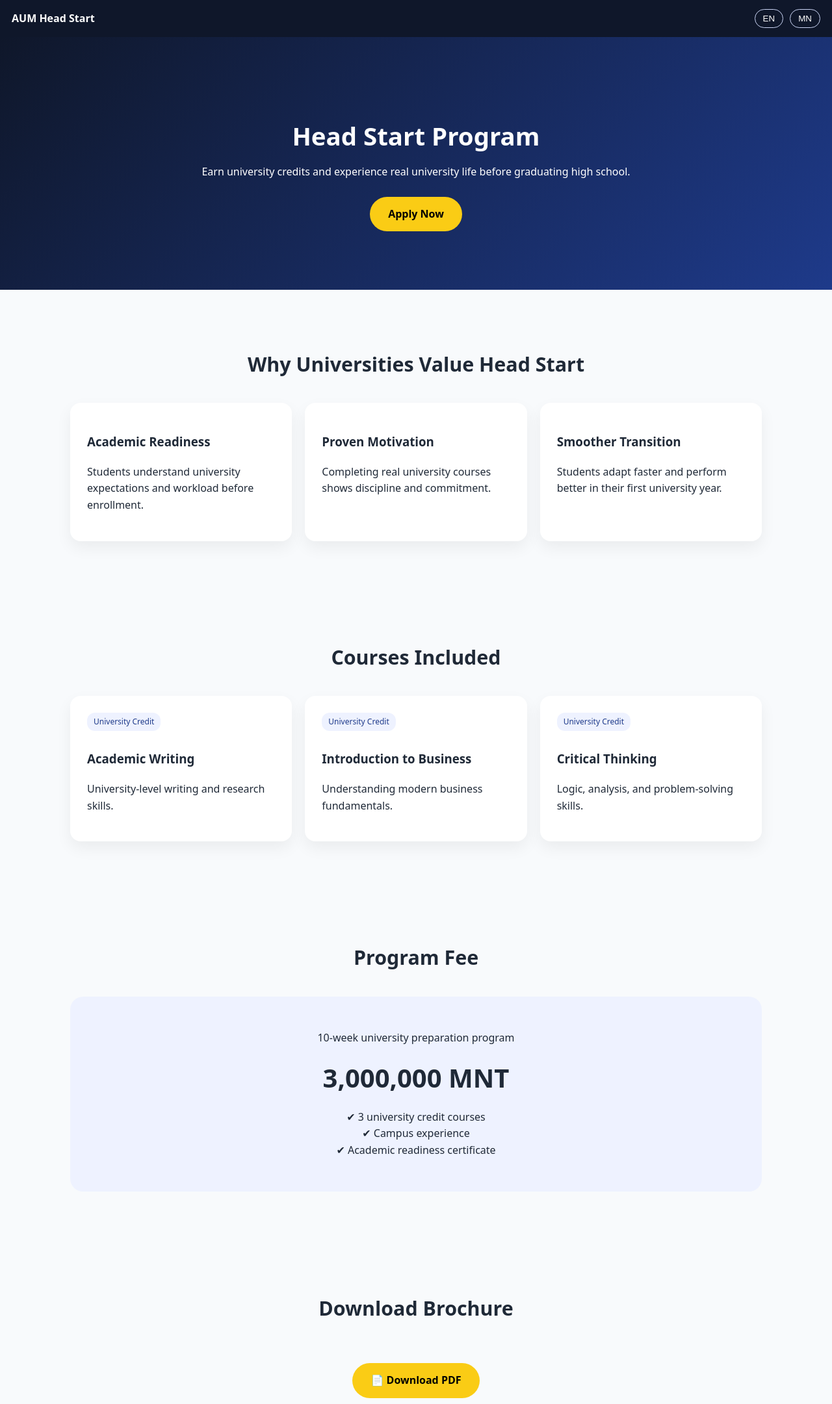
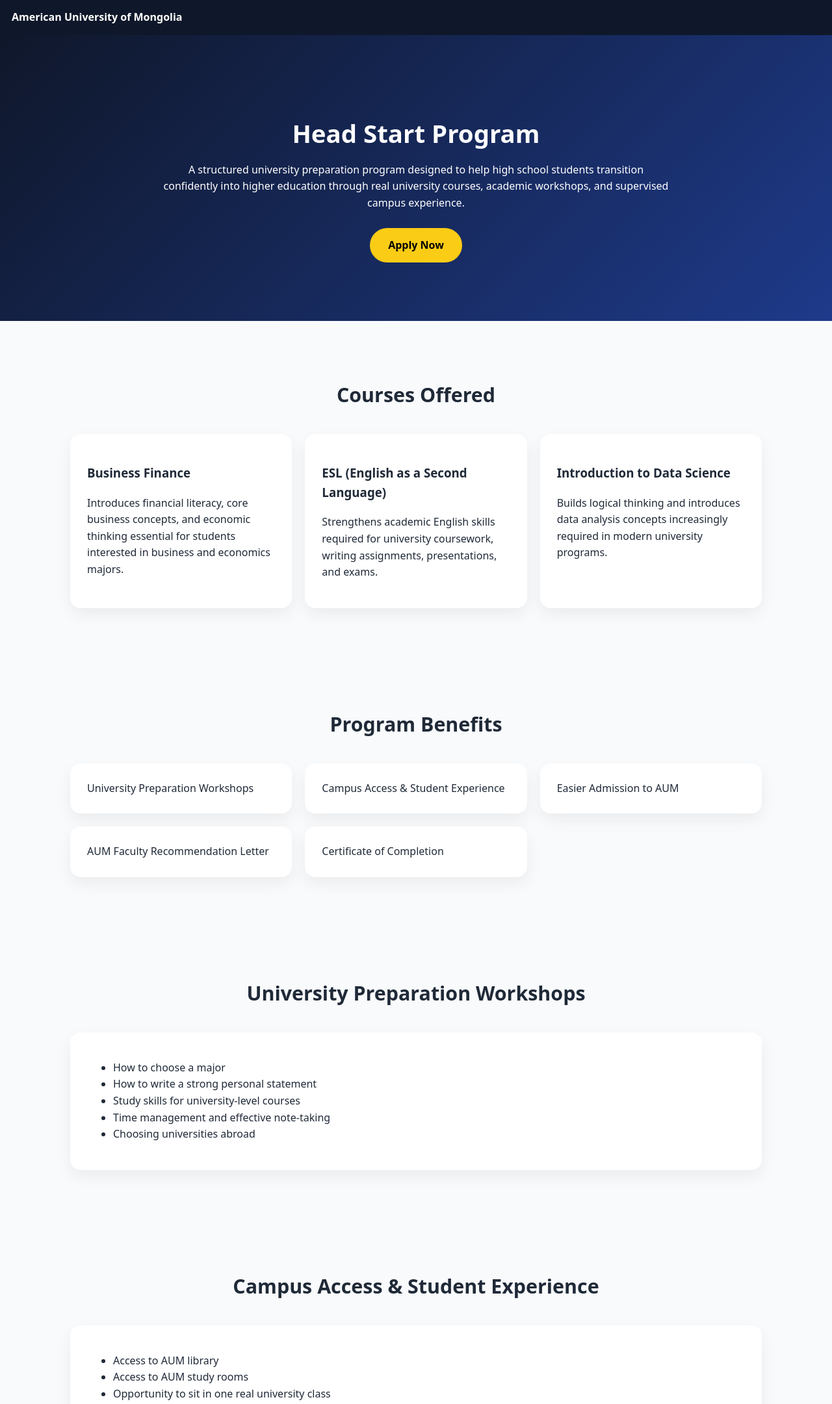
Before and after one commit to nmunkhbold-ux/aum-headstart, a plain HTML site: page index.html in a window 1280 px wide. Shown: the top 2161 px of the page at 65% size. Drawn offline with Linux system fonts and the light colour scheme.

Commit message:
Update index.html

```diff
--- a/index.html
+++ b/index.html
@@ -6,24 +6,10 @@
 <title>AUM Head Start Program | University Preparation in Mongolia</title>
 
 <!-- SEO -->
-<meta name="description" content="The AUM Head Start Program helps high school students earn university credits, experience real university classes, and prepare for studying abroad at the American University of Mongolia.">
-<meta name="keywords" content="Head Start Program Mongolia, AUM Head Start, university preparation Mongolia, high school university credits, study abroad Mongolia">
+<meta name="description" content="AUM Head Start Program is a university preparation program for high school students in Mongolia. Includes university courses, preparation workshops, campus access, recommendation letters, and merit-based scholarships.">
+<meta name="keywords" content="AUM Head Start, university preparation Mongolia, high school university readiness, AUM recommendation letter, study abroad preparation">
 <meta name="author" content="American University of Mongolia">
 <meta name="robots" content="index, follow">
-<meta name="googlebot" content="index, follow">
-
-<!-- Open Graph -->
-<meta property="og:title" content="AUM Head Start Program">
-<meta property="og:description" content="Earn university credits and experience real university life before graduating high school.">
-<meta property="og:type" content="website">
-<meta property="og:url" content="https://your-site-name.netlify.app">
-<meta property="og:image" content="https://your-site-name.netlify.app/og-image.jpg">
-
-<!-- Twitter -->
-<meta name="twitter:card" content="summary_large_image">
-<meta name="twitter:title" content="AUM Head Start Program">
-<meta name="twitter:description" content="University credits, real classes, real advantage — before graduation.">
-<meta name="twitter:image" content="https://your-site-name.netlify.app/og-image.jpg">
 
 <style>
 :root {
@@ -53,17 +39,7 @@ header {
   align-items: center;
 }
 
-.lang-toggle button {
-  background: transparent;
-  border: 1px solid #cbd5f5;
-  color: white;
-  padding: 6px 12px;
-  border-radius: 20px;
-  cursor: pointer;
-  margin-left: 6px;
-}
-
-/* HERO (NO VIDEO) */
+/* HERO */
 .hero {
   padding: 90px 20px;
   text-align: center;
@@ -77,7 +53,7 @@ header {
 }
 
 .hero p {
-  max-width: 700px;
+  max-width: 780px;
   margin: auto;
 }
 
@@ -124,17 +100,6 @@ header {
   box-shadow: 0 10px 25px rgba(0,0,0,0.06);
 }
 
-/* TAG */
-.tag {
-  display: inline-block;
-  background: #eef2ff;
-  color: var(--primary);
-  padding: 4px 10px;
-  border-radius: 12px;
-  font-size: 0.75rem;
-  margin-bottom: 10px;
-}
-
 /* PRICING */
 .price-box {
   background: #eef2ff;
@@ -144,7 +109,7 @@ header {
 }
 
 .price {
-  font-size: 2.5rem;
+  font-size: 2.2rem;
   font-weight: bold;
   margin: 15px 0;
 }
@@ -190,109 +155,128 @@ footer {
 <body>
 
 <header>
-  <strong>AUM Head Start</strong>
-  <div class="lang-toggle">
-    <button onclick="setLang('en')">EN</button>
-    <button onclick="setLang('mn')">MN</button>
-  </div>
+  <strong>American University of Mongolia</strong>
 </header>
 
 <!-- HERO -->
 <section class="hero">
-  <h1 data-en="Head Start Program" data-mn="Head Start хөтөлбөр">
-    Head Start Program
-  </h1>
-  <p data-en="Earn university credits and experience real university life before graduating high school."
-     data-mn="Ахлах сургуулиа төгсөхөөс өмнө их сургуулийн кредит цуглуулж, бодит их сургуулийн орчинд суралцаарай.">
-    Earn university credits and experience real university life before graduating high school.
+  <h1>Head Start Program</h1>
+  <p>
+    A structured university preparation program designed to help high school students
+    transition confidently into higher education through real university courses,
+    academic workshops, and supervised campus experience.
   </p>
-  <a href="#apply" class="cta" data-en="Apply Now" data-mn="Өргөдөл гаргах">Apply Now</a>
+  <a href="#apply" class="cta">Apply Now</a>
 </section>
 
-<!-- WHY UNIVERSITIES VALUE THIS -->
+<!-- COURSES -->
 <section class="section">
-  <h2 data-en="Why Universities Value Head Start"
-      data-mn="Их сургуулиуд яагаад Head Start-ыг үнэлдэг вэ">
-    Why Universities Value Head Start
-  </h2>
-
+  <h2>Courses Offered</h2>
   <div class="grid">
     <div class="card">
-      <h3>Academic Readiness</h3>
-      <p>Students understand university expectations and workload before enrollment.</p>
+      <h3>Business Finance</h3>
+      <p>
+        Introduces financial literacy, core business concepts, and economic thinking
+        essential for students interested in business and economics majors.
+      </p>
     </div>
     <div class="card">
-      <h3>Proven Motivation</h3>
-      <p>Completing real university courses shows discipline and commitment.</p>
+      <h3>ESL (English as a Second Language)</h3>
+      <p>
+        Strengthens academic English skills required for university coursework,
+        writing assignments, presentations, and exams.
+      </p>
     </div>
     <div class="card">
-      <h3>Smoother Transition</h3>
-      <p>Students adapt faster and perform better in their first university year.</p>
+      <h3>Introduction to Data Science</h3>
+      <p>
+        Builds logical thinking and introduces data analysis concepts increasingly
+        required in modern university programs.
+      </p>
     </div>
   </div>
 </section>
 
-<!-- COURSES -->
+<!-- BENEFITS -->
 <section class="section">
-  <h2 data-en="Courses Included" data-mn="Хичээлүүд">Courses Included</h2>
+  <h2>Program Benefits</h2>
   <div class="grid">
-    <div class="card">
-      <span class="tag">University Credit</span>
-      <h3>Academic Writing</h3>
-      <p>University-level writing and research skills.</p>
-    </div>
-    <div class="card">
-      <span class="tag">University Credit</span>
-      <h3>Introduction to Business</h3>
-      <p>Understanding modern business fundamentals.</p>
-    </div>
-    <div class="card">
-      <span class="tag">University Credit</span>
-      <h3>Critical Thinking</h3>
-      <p>Logic, analysis, and problem-solving skills.</p>
-    </div>
+    <div class="card">University Preparation Workshops</div>
+    <div class="card">Campus Access & Student Experience</div>
+    <div class="card">Easier Admission to AUM</div>
+    <div class="card">AUM Faculty Recommendation Letter</div>
+    <div class="card">Certificate of Completion</div>
+  </div>
+</section>
+
+<!-- WORKSHOPS -->
+<section class="section">
+  <h2>University Preparation Workshops</h2>
+  <div class="card">
+    <ul>
+      <li>How to choose a major</li>
+      <li>How to write a strong personal statement</li>
+      <li>Study skills for university-level courses</li>
+      <li>Time management and effective note-taking</li>
+      <li>Choosing universities abroad</li>
+    </ul>
+  </div>
+</section>
+
+<!-- CAMPUS -->
+<section class="section">
+  <h2>Campus Access & Student Experience</h2>
+  <div class="card">
+    <ul>
+      <li>Access to AUM library</li>
+      <li>Access to AUM study rooms</li>
+      <li>Opportunity to sit in one real university class</li>
+    </ul>
+  </div>
+</section>
+
+<!-- SCHOLARSHIP -->
+<section class="section">
+  <h2>Online Enrollment Exam & Scholarship</h2>
+  <div class="card">
+    <p>
+      All applicants will take an <strong>online enrollment exam</strong> that evaluates
+      <strong>English and Mathematics</strong> skills to ensure readiness for university-level study.
+    </p>
+    <p>
+      <strong>Students who pass the exam will receive a 50% scholarship</strong>
+      for English and Math-related courses. Scholarships are awarded purely on academic merit.
+    </p>
   </div>
 </section>
 
 <!-- PRICING -->
 <section class="section">
-  <h2 data-en="Program Fee" data-mn="Сургалтын төлбөр">Program Fee</h2>
+  <h2>Program Fees</h2>
   <div class="price-box">
-    <p>10-week university preparation program</p>
-    <div class="price">3,000,000 MNT</div>
-    <p>
-      ✔ 3 university credit courses<br>
-      ✔ Campus experience<br>
-      ✔ Academic readiness certificate
-    </p>
+    <p><strong>1,500,000 MNT per course</strong></p>
+    <p>Students may enroll in one or multiple courses.</p>
+    <p><strong>Program Start Date:</strong> January 26</p>
   </div>
 </section>
 
-<!-- BROCHURE -->
-<section class="section" style="text-align:center">
-  <h2 data-en="Download Brochure" data-mn="Танилцуулга татах">Download Brochure</h2>
-  <a href="brochure.pdf" class="cta">📄 Download PDF</a>
-</section>
-
-<!-- APPLY (NETLIFY FORM) -->
+<!-- APPLY -->
 <section class="section" id="apply">
-  <h2 data-en="Apply Now" data-mn="Өргөдөл илгээх">Apply Now</h2>
+  <h2>Apply Now</h2>
 
   <form name="headstart-application" method="POST" data-netlify="true">
     <input type="hidden" name="form-name" value="headstart-application">
 
-    <input type="text" name="name" placeholder="Student Name" required>
+    <input type="text" name="student_name" placeholder="Student Name" required>
     <input type="email" name="email" placeholder="Email" required>
     <input type="tel" name="phone" placeholder="Phone Number" required>
 
-    <select name="grade" required>
-      <option value="">Current Grade</option>
-      <option>Grade 11</option>
-      <option>Grade 12</option>
-      <option>Gap Year</option>
+    <select name="course_interest" required>
+      <option value="">Course of Interest</option>
+      <option>Business Finance</option>
+      <option>ESL</option>
+      <option>Introduction to Data Science</option>
     </select>
-
-    <textarea name="message" rows="4" placeholder="Why do you want to join Head Start?"></textarea>
 
     <button class="submit">Submit Application</button>
   </form>
@@ -309,8 +293,7 @@ footer {
   "@context": "https://schema.org",
   "@type": "EducationalOrganization",
   "name": "American University of Mongolia – Head Start Program",
-  "url": "https://your-site-name.netlify.app",
-  "description": "A university preparation program for high school students offering real university courses and transferable credits.",
+  "description": "University preparation program offering courses, workshops, campus access, and merit-based scholarships for high school students.",
   "address": {
     "@type": "PostalAddress",
     "addressCountry": "Mongolia"
@@ -323,13 +306,5 @@ footer {
 }
 </script>
 
-<script>
-function setLang(lang) {
-  document.querySelectorAll("[data-en]").forEach(el => {
-    el.innerText = el.dataset[lang];
-  });
-}
-</script>
-
 </body>
 </html>
```
